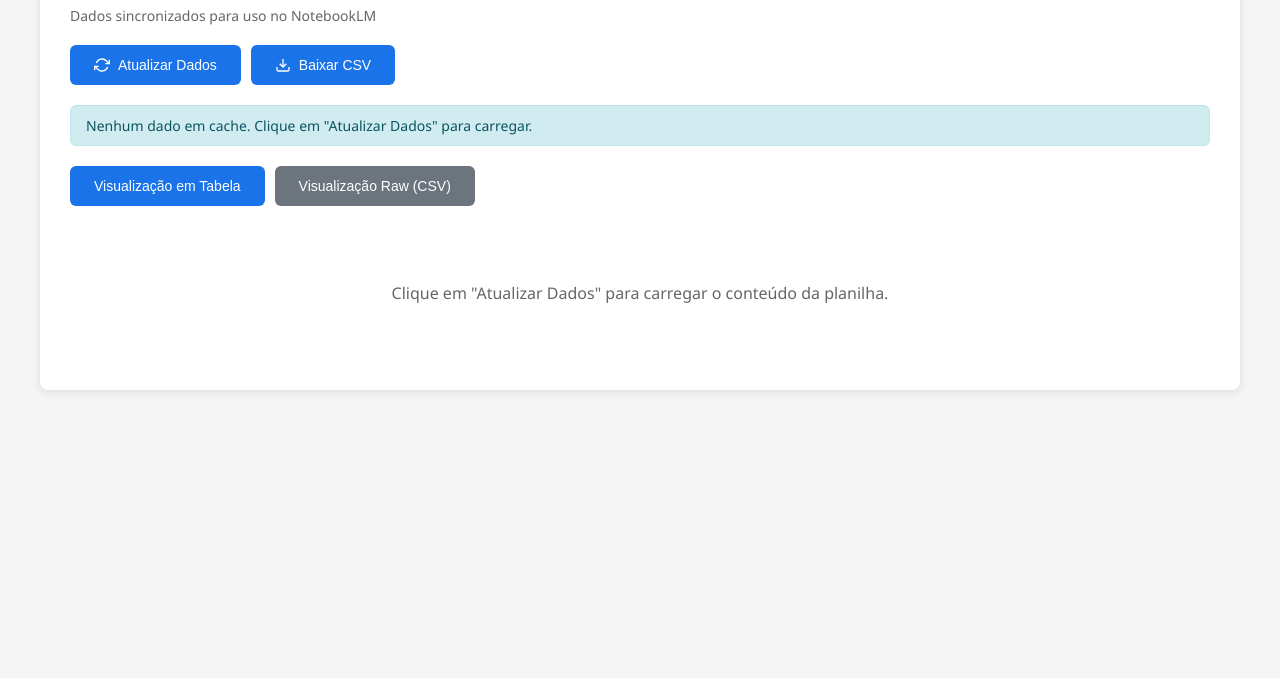
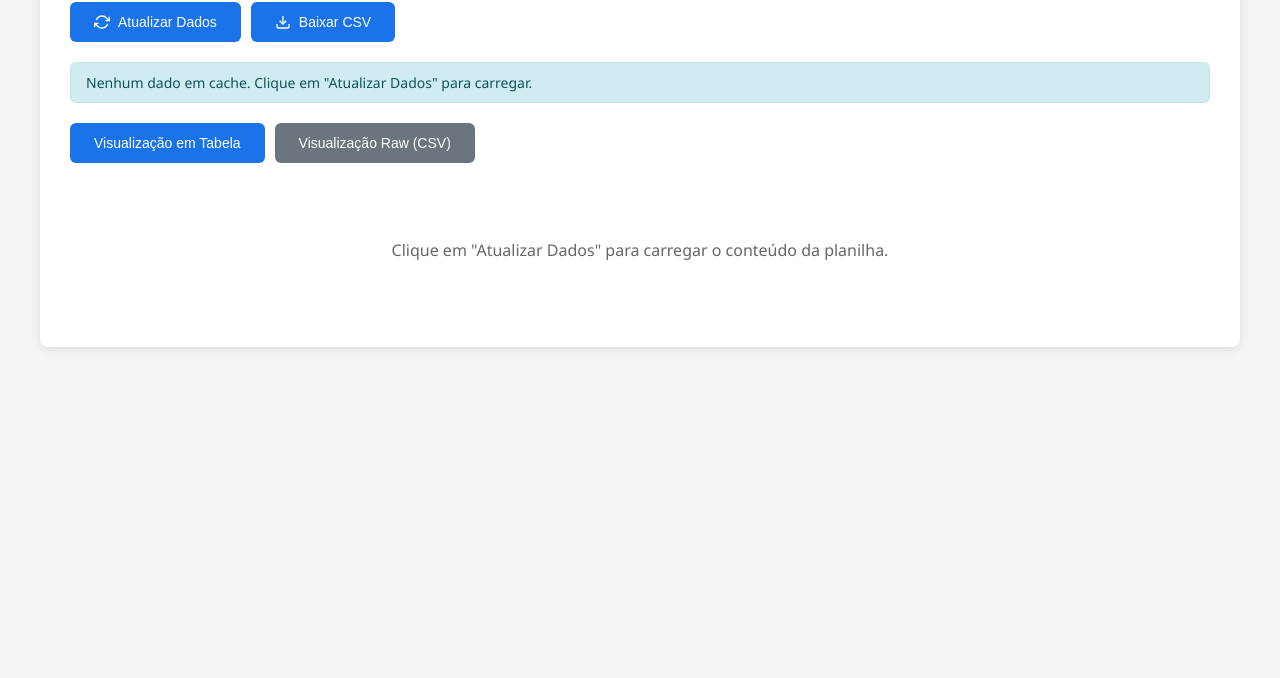
Before and after one commit to rimasnacionais1990-ops/ESTUDO, a website: page index.html in a window 1280 px wide. Shown: the part 122-800 px from the top of the page. Drawn offline with Linux system fonts and the light colour scheme.

Commit message:
Remove info paragraph from index.html
Removed the info paragraph about data synchronization.

```diff
--- a/index.html
+++ b/index.html
@@ -156,7 +156,6 @@
 <body>
     <div class="container">
         <h1>📊 Planilha Google Sheets</h1>
-        <p class="info">Dados sincronizados para uso no NotebookLM</p>
 
         <div class="controls">
             <button id="refresh-btn" onclick="fetchData()">
```
